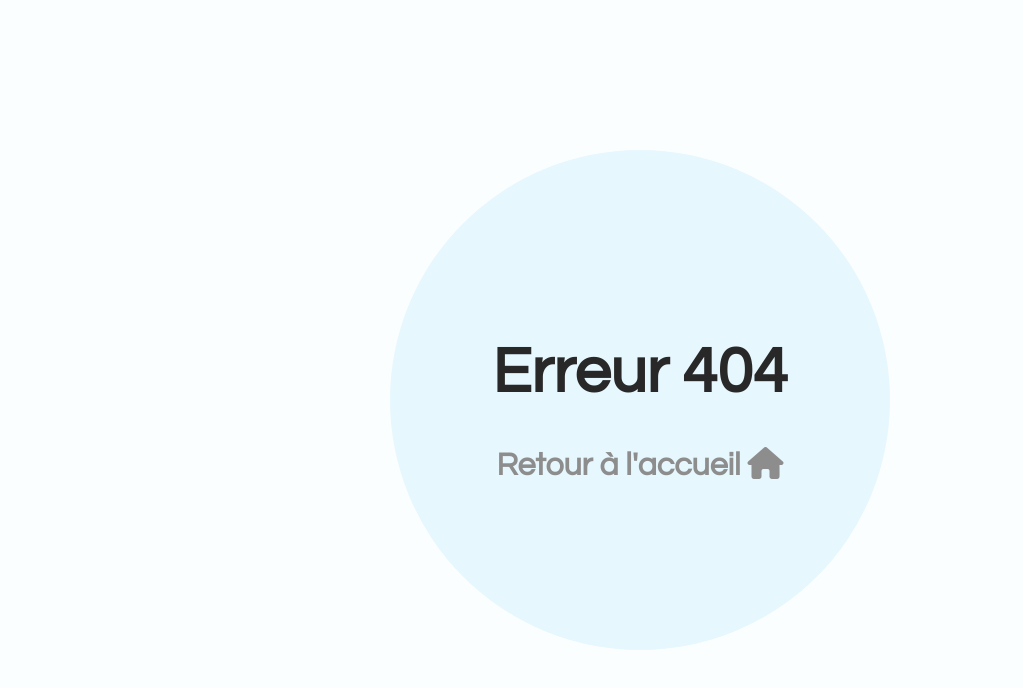
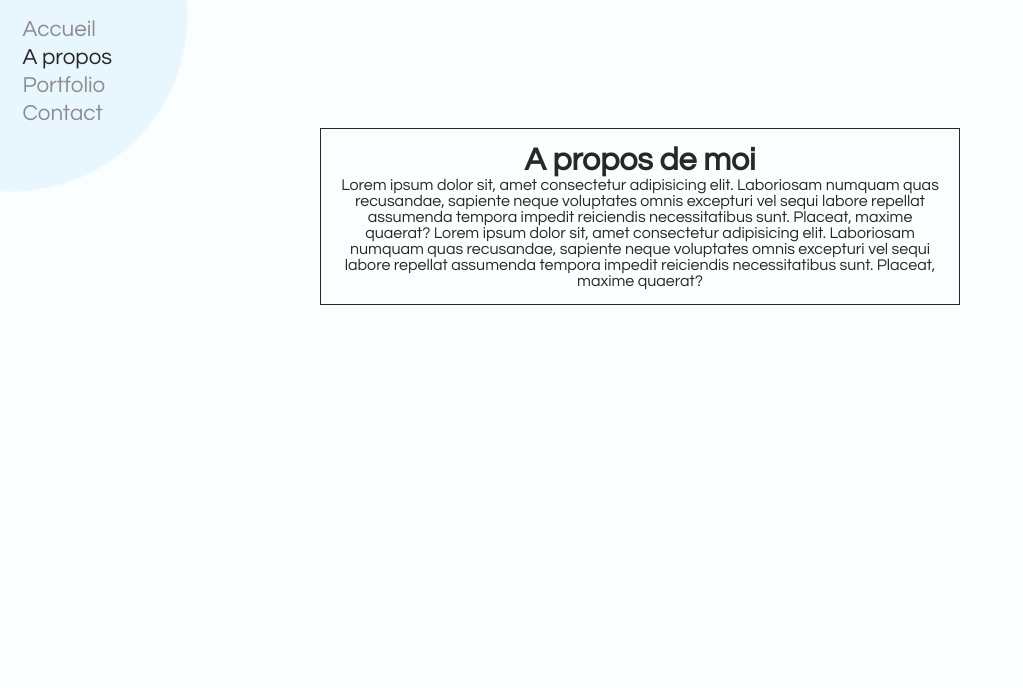
Before and after one commit to tonysnickers/portfolio, a React (Create React App) app: page /a-propos in a window 1280 px wide. Before the commit this address had no page. Shown: the top 688 px of the page, without its empty margins (0-1023 px from the left). Built offline with nearby package versions, Linux system fonts and the light colour scheme.

Commit message:
a pros pages created

```diff
--- a/src/App.js
+++ b/src/App.js
@@ -7,6 +7,7 @@ import Project4 from './pages/Project4'
 import Contact from './pages/Contact'
 import NotFound from './pages/NotFound'
 import { AnimatePresence } from 'framer-motion'
+import Apropos from './pages/Apropos'
 
 function App() {
   return (
@@ -14,6 +15,7 @@ function App() {
       <AnimatePresence>
         <Routes>
           <Route path="/" element={<Home />} />
+          <Route path="/a-propos" element={<Apropos />} />
           <Route path="/project-1" element={<Project1 />} />
           <Route path="/project-2" element={<Project2 />} />
           <Route path="/project-3" element={<Project3 />} />
--- a/src/components/DynamicText.js
+++ b/src/components/DynamicText.js
@@ -3,7 +3,7 @@ import React, { useEffect } from 'react'
 const DynamicText = () => {
   useEffect(() => {
     const target = document.getElementById('text-target')
-    let array = ['simply', 'clear', 'smart', 'strong']
+    let array = ['Front-end']
     let wordIndex = 0
     let letterIndex = 0
 
@@ -44,7 +44,7 @@ const DynamicText = () => {
 
   return (
     <span className="dynamic-text">
-      <span>Simply</span>
+      <span>Developpeur</span>
       <span id="text-target"></span>
     </span>
   )
--- a/src/components/Navigation.js
+++ b/src/components/Navigation.js
@@ -11,6 +11,14 @@ const Navigation = () => {
         >
           <li>Accueil</li>
         </NavLink>
+
+        <NavLink
+          to={'/a-propos'}
+          className={(nav) => (nav.isActive ? 'nav-active hover' : 'hover')}
+        >
+          <li>A propos</li>
+        </NavLink>
+
         <li className="nav-portfolio">
           Portfolio
           <ul className="nav-projects">
--- a/src/data/projectsData.js
+++ b/src/data/projectsData.js
@@ -5,17 +5,17 @@ export const projectsData = [
     date: "Aout 2022",
     languages: ["Ruby On Rails", "Javascript", "Stimulus Js", "Boostrap", "HTML", "CSS"],
     infos:
-      "Lorem ipsum dolor sit, amet consectetur adipisicing elit. Quas cumque labore suscipit, pariatur laboriosam autem omnis saepe quisquam enim iste.",
+      "Site en cours de developpement..",
     img: "./assets/img/Capture d’écran 2022-10-28 à 18.13.05.png",
     link: "http://institut-moula.herokuapp.com/",
   },
   {
     id: 2,
-    title: "Claps-860",
+    title: "Claps",
     date: "Juin 2022",
     languages: ["Ruby On Rails", "Javascript", "Boostrap", "HTML", "CSS"],
     infos:
-      "Lorem ipsum dolor sit, amet consectetur adipisicing elit. Quas cumque labore suscipit, pariatur laboriosam autem omnis saepe quisquam enim iste.",
+      "L'application Claps est un projet de fin de formation réalisé avec trois camarades de formation. Cette application permet aux cinéphiles de gagner de temps dans leurs recherches de film, ils pourront choisir des films selon: leurs goûts, le temps qu'ils ont devant eux pour le visionner, et même choisir des films  où jouent leurs acteurs préférés. ",
     img: "./assets/img/projet-1.jpg.png",
     link: "https://claps-860.herokuapp.com/",
   },
@@ -25,18 +25,18 @@ export const projectsData = [
     date: "Mai 2022",
     languages: ["Ruby On Rails", "Javascript", "Boostrap", "HTML", "CSS"],
     infos:
-      "Lorem ipsum dolor sit, amet consectetur adipisicing elit. Quas cumque labore suscipit, pariatur laboriosam autem omnis saepe quisquam enim iste.",
+      "Ce site a été réalisé avec trois camarades de formation. Furnitures Finder est un site de location de meuble, il permet aux particuliers de louer ou de mettre en location leurs meubles.",
     img: "./assets/img/Capture d’écran 2022-10-28 à 18.05.45.png",
     link: "https://furnitures-finder.herokuapp.com/",
   },
   {
     id: 4,
-    title: "Creative Dev",
-    date: "Juillet 2020",
-    languages: ["Vue", "Php"],
+    title: "CFR",
+    date: "Juillet 2021",
+    languages: ["Php", "JavaScript", "HTML", "CSS", "Boostrap"],
     infos:
-      "Lorem ipsum dolor sit, amet consectetur adipisicing elit. Quas cumque labore suscipit, pariatur laboriosam autem omnis saepe quisquam enim iste.",
-    img: "./assets/img/projet-4.jpg",
-    link: "http://www.google.com",
+      "CFR (Centre de Formation et Recrutement) est un centre de formation pluridisciplinaire qui a pour mission de former l’ensemble des profils désirant se former à l’un de leurs domaines d’expertise. Il s'adresse autant aux demandeurs d’emploi qu’aux entreprises souhaitant former leur personnel ou tout autre personne souhaitant se former.",
+    img: "./assets/img/Capture d’écran 2022-10-30 à 22.15.12.png",
+    link: "https://groupecfr.com/accueil.php",
   },
 ];
--- /dev/null
+++ b/src/pages/Apropos.js
@@ -0,0 +1,94 @@
+import React, { useEffect, useState } from 'react'
+import Navigation from '../components/Navigation'
+import { motion } from 'framer-motion'
+
+const Apropos = () => {
+  const [left, setLeft] = useState()
+  const [top, setTop] = useState()
+  const [size, setSize] = useState()
+
+  useEffect(() => {
+    setLeft(Math.floor(Math.random() * 200 + 700) + 'px')
+    setTop(Math.floor(Math.random() * 200 + 150) + 'px')
+    setSize('scale(' + (Math.random() + 0.7) + ')')
+  }, [])
+
+  const variants = {
+    initial: {
+      opacity: 0,
+      transition: { duration: 0.5 },
+      x: 200,
+    },
+    visible: {
+      opacity: 1,
+      x: 0,
+    },
+    exit: {
+      opacity: 0.4,
+      transition: { duration: 0.35 },
+      x: -800,
+    },
+  }
+
+  const transition = {
+    ease: [0.03, 0.87, 0.73, 0.9],
+    duration: 0.6,
+  }
+
+  const imgAnim = {
+    initial: {
+      opacity: 0,
+      x: Math.floor(Math.random() * 350 * (Math.random() > 0.4 ? 1 : -1)),
+      y: Math.floor(Math.random() * 350 * (Math.random() > 0.4 ? 1 : -1)),
+    },
+    visible: {
+      opacity: 1,
+      x: 0,
+      y: 0,
+    },
+  }
+
+  return (
+    <div>
+      <Navigation />
+
+      <motion.div
+        className="project-main"
+        initial="initial"
+        animate="visible"
+        exit="exit"
+        transition={transition}
+        variants={variants}
+      >
+        <main className="a-propos">
+          <h1>A propos de moi</h1>
+          <div className="about-card">
+            <p>
+              Lorem ipsum dolor sit, amet consectetur adipisicing elit.
+              Laboriosam numquam quas recusandae, sapiente neque voluptates
+              omnis excepturi vel sequi labore repellat assumenda tempora
+              impedit reiciendis necessitatibus sunt. Placeat, maxime quaerat?
+              Lorem ipsum dolor sit, amet consectetur adipisicing elit.
+              Laboriosam numquam quas recusandae, sapiente neque voluptates
+              omnis excepturi vel sequi labore repellat assumenda tempora
+              impedit reiciendis necessitatibus sunt. Placeat, maxime quaerat?
+            </p>
+          </div>
+        </main>
+        <motion.div
+          initial="initial"
+          animate="visible"
+          variants={imgAnim}
+          transition={{ duration: 1.2 }}
+          className="img-content"
+        ></motion.div>
+        <span
+          className="random-circle"
+          style={{ left, top, tranform: size }}
+        ></span>
+      </motion.div>
+    </div>
+  )
+}
+
+export default Apropos
--- a/src/style/_settings.scss
+++ b/src/style/_settings.scss
@@ -11,8 +11,8 @@ $font-1: "font-1", sans-serif;
 $font-2: "font-2", serif;
 
 $color-1: #fafeff;
-$color-2: #00c1ec;
-$color-3: #e7f7fe;
+$color-2: #628dd8;
+$color-3: #e7f7fef4;
 $color-4: rgb(141, 141, 141);
 $black: rgb(40, 40, 40);
 $red: rgb(253, 87, 87);
--- a/src/style/index.scss
+++ b/src/style/index.scss
@@ -9,3 +9,4 @@
 @import "./pages/notFound";
 @import "./components/mouse";
 @import "./components/dynamicText";
+@import "./pages/about";
--- /dev/null
+++ b/src/style/pages/about.scss
@@ -0,0 +1,12 @@
+.a-propos {
+  text-align: center;
+  margin: 10% auto;
+  width: 50%;
+  border: 1px solid;
+  padding: 15px;
+
+  .about-card{
+    text-align: center;
+    justify-content: center;
+  }
+}
```
Also changed, not shown: src/pages/Project1.js (+5 -5 lines), 2 other files (tests, documents, lock files or other folders).
